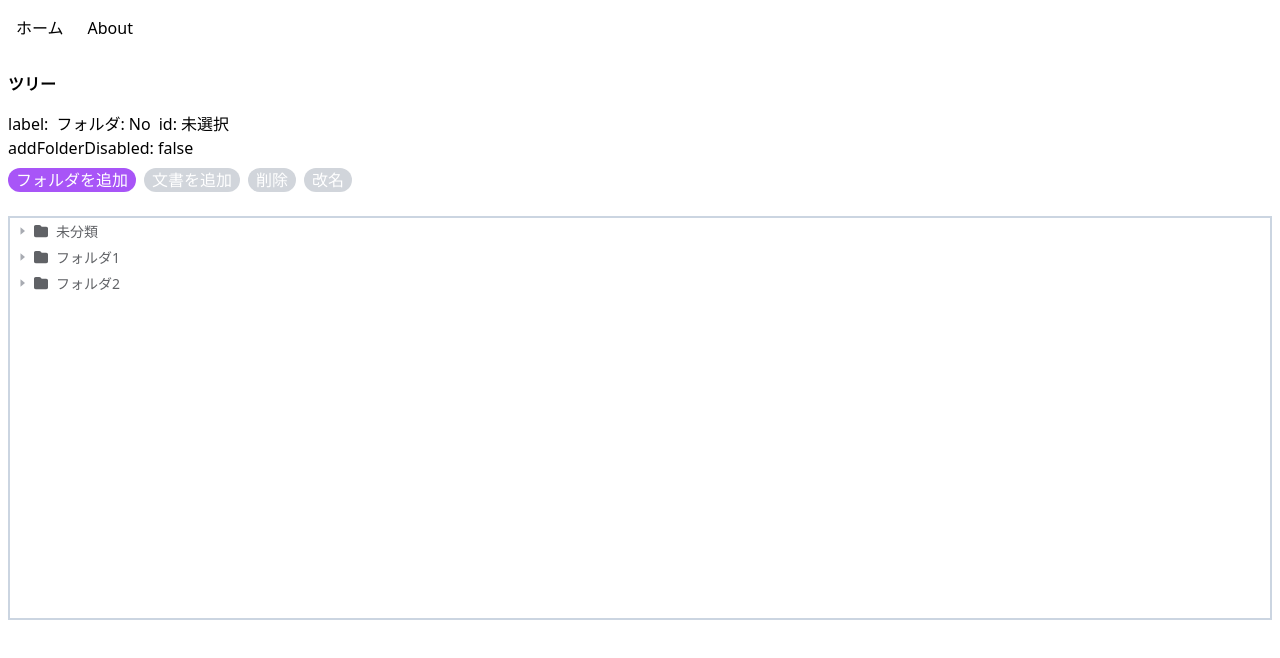
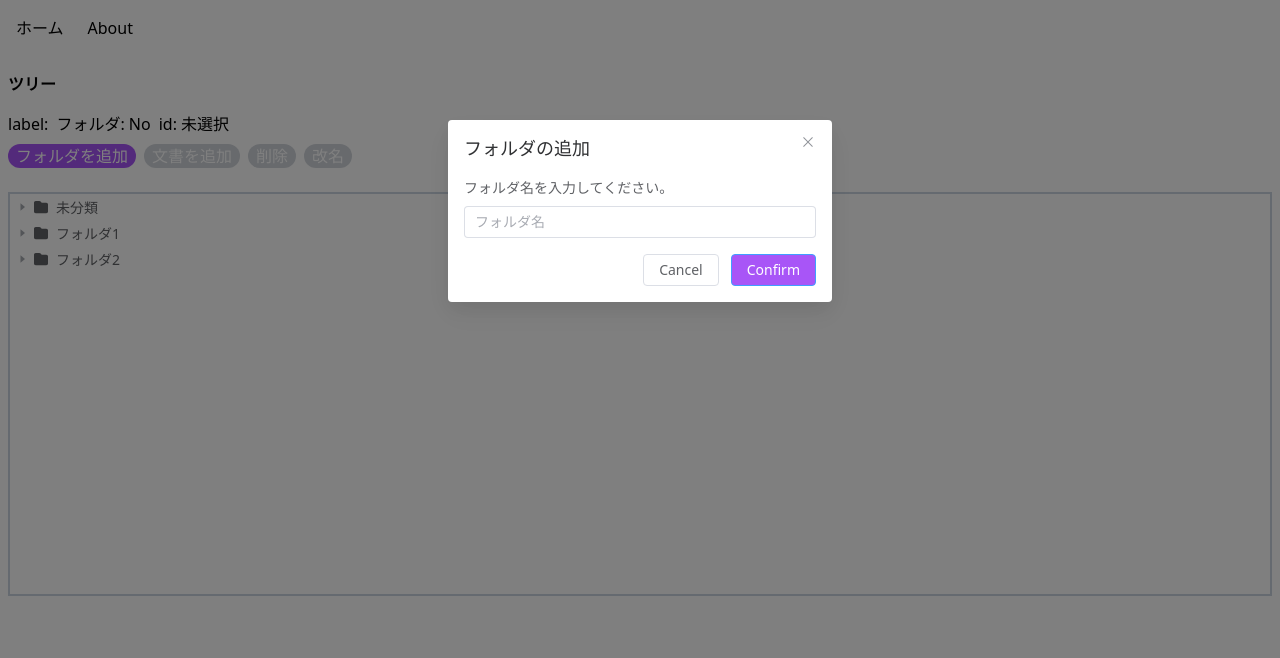
Before and after one commit to pitang1965/vue-folder, a Vue app: page / in a window 1280 px wide. Both pictures are taken after a click on the button "フォルダを追加". Shown: the top 658 px of the page. Built offline with nearby package versions, Linux system fonts and the light colour scheme.

Commit message:
✨ フォルダ名入力のダイアログ(FolderNameDialog)を追加

```diff
--- /dev/null
+++ b/src/components/FolderNameDialog.vue
@@ -0,0 +1,66 @@
+<template>
+  <el-dialog v-model="visible" title="フォルダの追加" width="30%">
+    <span>フォルダ名を入力してください。</span>
+    <el-input v-model="folderName" placeholder="フォルダ名" class="mt-2" />
+    <template #footer>
+      <span class="dialog-footer">
+        <el-button @click="closeDialog">Cancel</el-button>
+        <el-button @click="confirmDialog" type="primary"> Confirm </el-button>
+      </span>
+    </template>
+  </el-dialog>
+</template>
+
+
+<script setup>
+import { computed, ref } from 'vue'
+import { ElButton, ElDialog, ElInput, ElMessageBox } from 'element-plus'
+
+const props = defineProps(['modelValue'])
+const emit = defineEmits(['update:modelValue', 'folderAdded'])
+
+const visible = computed({
+  get() {
+    return props.modelValue
+  },
+  set(visible) {
+    emit('update:modelValue', visible)
+  }
+})
+
+const folderName = ref('')
+
+const closeDialog = () => {
+  visible.value = false
+}
+
+const confirmDialog = () => {
+  if (folderName.value === '') {
+    alert('何も入力されていません。')
+    return
+  }
+  emit('folderAdded', folderName.value)
+  closeDialog()
+}
+</script>
+
+
+<style scoped>
+.el-button {
+  background-color: #ffffff;
+}
+
+.el-button:hover {
+  color: #a855f7;
+  background-color: #e9d5ff;
+}
+
+.el-button--primary {
+  background-color: #a855f7;
+}
+
+.el-button--primary:hover {
+  color: #ffffff;
+  background-color: #7e22ce;
+}
+</style>
--- a/src/views/TreeView.vue
+++ b/src/views/TreeView.vue
@@ -7,14 +7,16 @@
       <h2 class="ml-2">id: {{ currentId ? currentId : '未選択' }}</h2>
     </div>
 
-    <h2>addFolderDisabled: {{ addFolderDisabled }}</h2>
-
     <div class="flex gap-2">
       <button
         :disabled="addFolderDisabled"
-        @click="addFolder"
+        @click="folderNameDialogVisible = true"
         class="text-white px-2 my-2 rounded-full"
-        :class="{'bg-purple-500': !addFolderDisabled, 'bg-gray-300': addFolderDisabled, 'hover:bg-purple-700': !addFolderDisabled}"
+        :class="{
+          'bg-purple-500': !addFolderDisabled,
+          'bg-gray-300': addFolderDisabled,
+          'hover:bg-purple-700': !addFolderDisabled
+        }"
       >
         フォルダを追加
       </button>
@@ -22,28 +24,40 @@
         :disabled="addDocumentDisabled"
         @click="addDocument"
         class="text-white px-2 my-2 rounded-full"
-        :class="{'bg-purple-500': !addDocumentDisabled, 'bg-gray-300': addDocumentDisabled, 'hover:bg-purple-700': !addDocumentDisabled}"
+        :class="{
+          'bg-purple-500': !addDocumentDisabled,
+          'bg-gray-300': addDocumentDisabled,
+          'hover:bg-purple-700': !addDocumentDisabled
+        }"
       >
         文書を追加
       </button>
       <button
-      :disabled="deleteDisabled"
+        :disabled="deleteDisabled"
         @click="deleteItem"
         class="text-white px-2 my-2 rounded-full"
-        :class="{'bg-purple-500': !deleteDisabled, 'bg-gray-300': deleteDisabled, 'hover:bg-purple-700': !deleteDisabled}"
+        :class="{
+          'bg-purple-500': !deleteDisabled,
+          'bg-gray-300': deleteDisabled,
+          'hover:bg-purple-700': !deleteDisabled
+        }"
       >
         削除
       </button>
       <button
-      :disabled="renameDisabled"
+        :disabled="renameDisabled"
         @click="renameItem"
         class="text-white px-2 my-2 rounded-full"
-        :class="{'bg-purple-500': !renameDisabled, 'bg-gray-300': renameDisabled, 'hover:bg-purple-700': !renameDisabled}"
+        :class="{
+          'bg-purple-500': !renameDisabled,
+          'bg-gray-300': renameDisabled,
+          'hover:bg-purple-700': !renameDisabled
+        }"
       >
         改名
       </button>
+      <FolderNameDialog v-model="folderNameDialogVisible" @folderAdded="handleFolderAdded" />
     </div>
-
     <CustomTree :data="data" @selected="selectedHandler" />
   </div>
 </template>
@@ -51,13 +65,15 @@
 <script lang="ts" setup>
 import { computed, ref } from 'vue'
 import CustomTree from '@/components/CustomTree.vue'
+import FolderNameDialog from '@/components/FolderNameDialog.vue'
 import createData from '@/data/createData'
 
-const data = createData()
-
+const folderNameDialogVisible = ref(false)
 const currentId = ref('')
 const currentLabel = ref('')
 const isFolder = ref(false)
+
+const data = createData()
 
 const selectedHandler = ({ id, label, isFolder: isFolderValue }) => {
   currentId.value = id
@@ -65,8 +81,8 @@ const selectedHandler = ({ id, label, isFolder: isFolderValue }) => {
   isFolder.value = isFolderValue
 }
 
-const addFolder = () => {
-  alert('フォルダ追加')
+const handleFolderAdded = folderName => {
+  alert(`${folderName}が入力されたよ。`)
 }
 
 const addDocument = () => {
@@ -94,13 +110,13 @@ const addDocumentDisabled = computed(() => !isFolder.value)
 const deleteDisabled = computed(() => {
   if (isFolder.value && currentLabel.value === '未分類') return true
   return !!!currentId.value
-  })
+})
 
 // [改名]が使用不可
 const renameDisabled = computed(() => {
   if (isFolder.value && currentLabel.value === '未分類') return true
   return !!!currentId.value
-  })
+})
 </script>
 
 <style></style>
```
